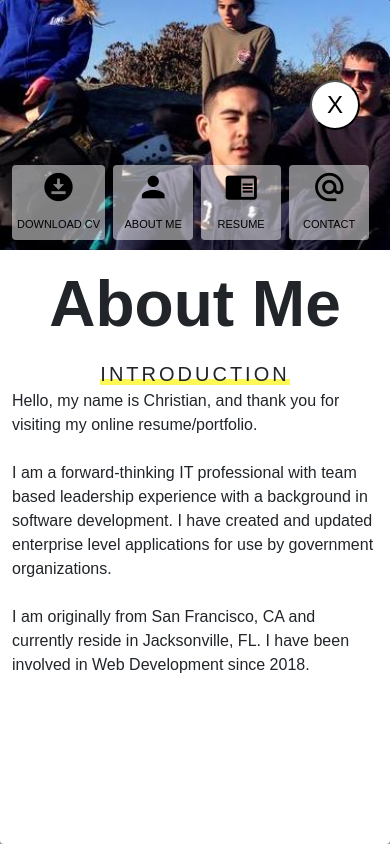
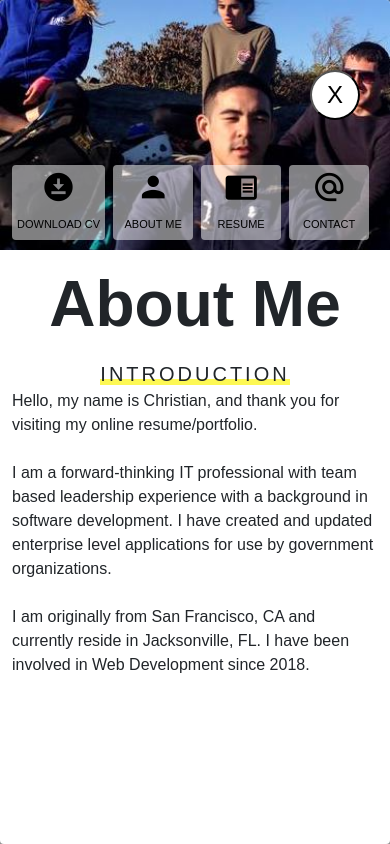
Before and after one commit to Caromin/CarominResume, an Angular app: page / in a window 390 px wide. Both pictures are taken after a click on the button "ABOUT ME". Built offline with nearby package versions, Linux system fonts and the light colour scheme.

Commit message:
moved x button up

```diff
--- a/src/app/commons/modal-close/modal-close.component.scss
+++ b/src/app/commons/modal-close/modal-close.component.scss
@@ -15,6 +15,6 @@
 
 @media (max-width: 600px) {
     .x-button {
-        top: 80px;
+        top: 70px;
     }
 }
```
